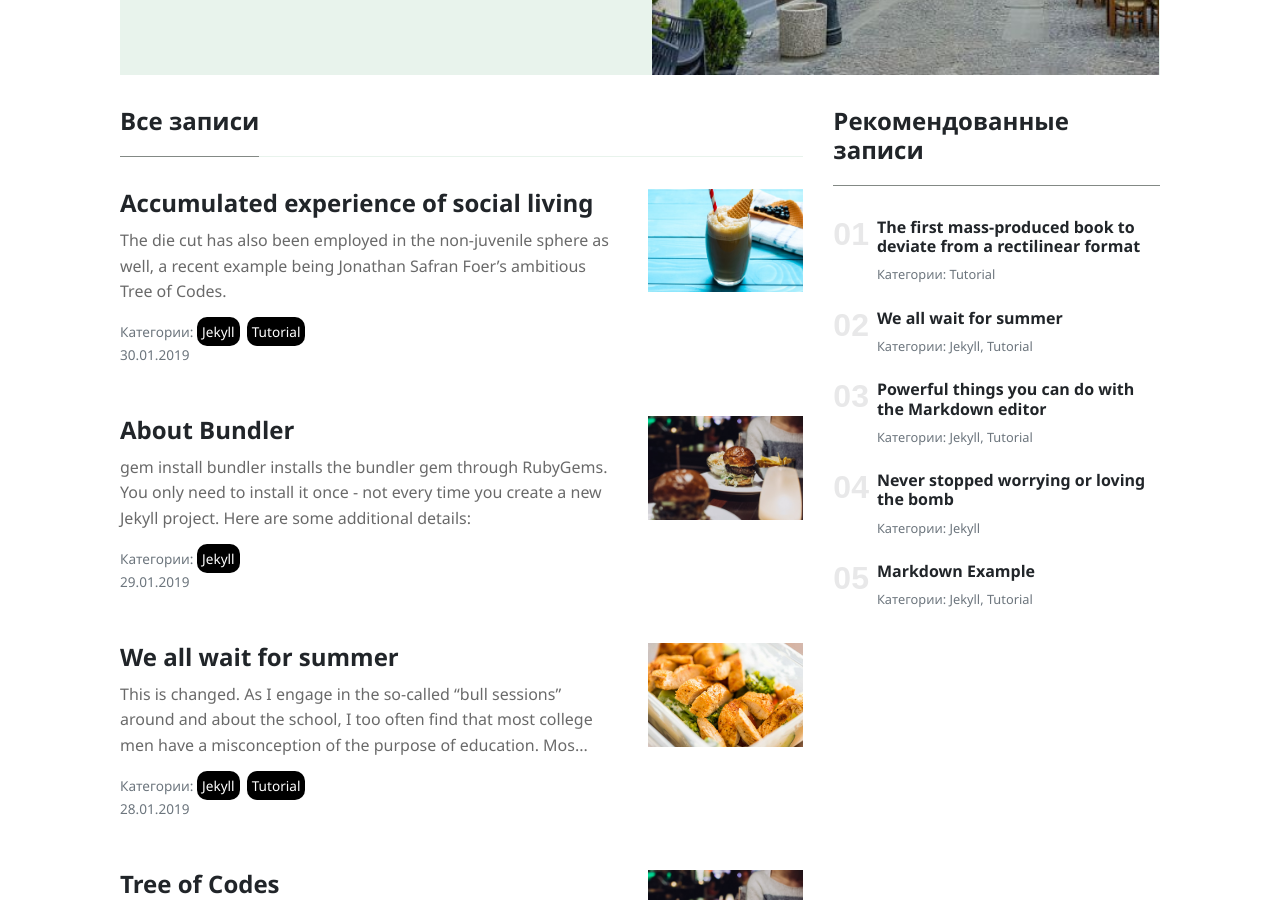
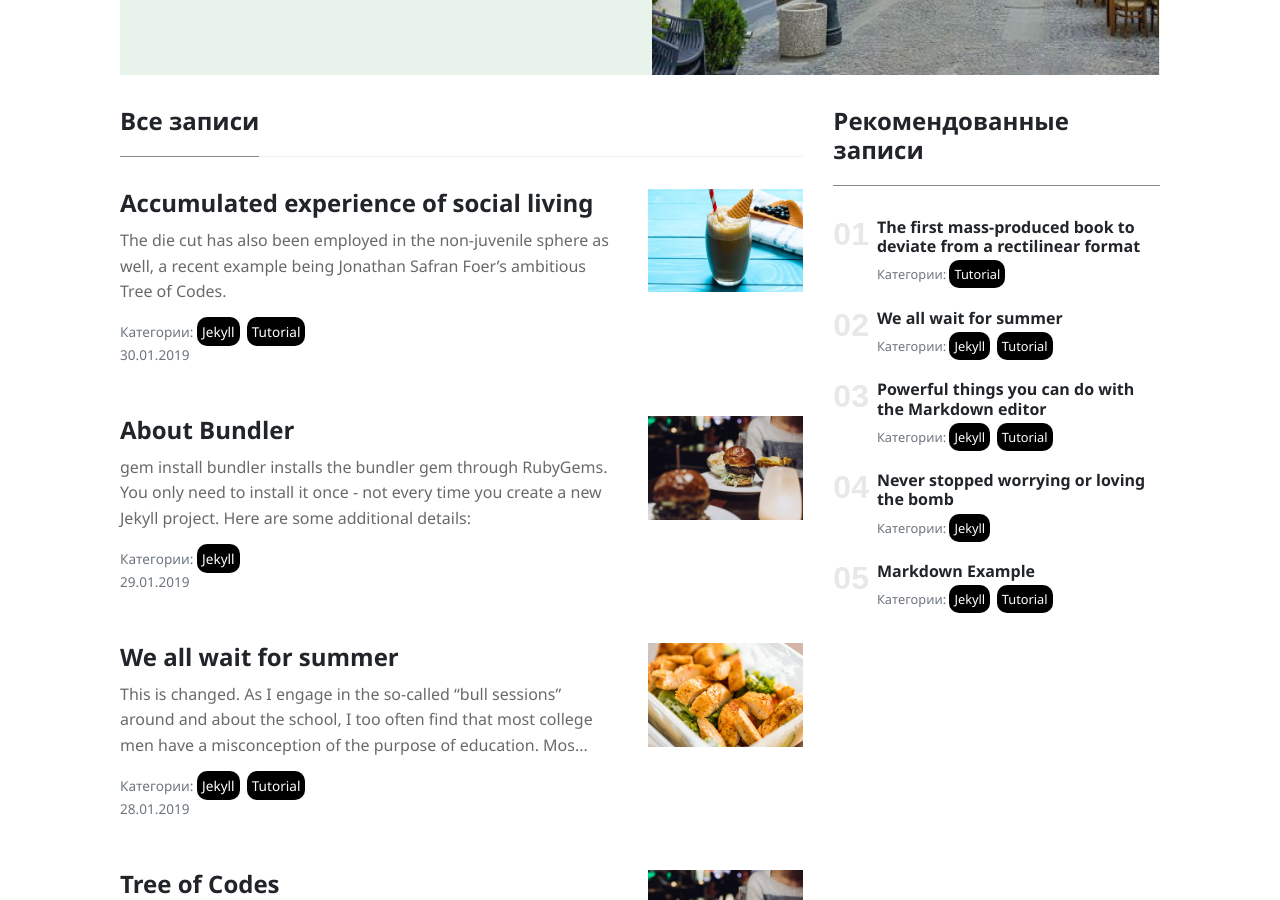
Before and after one commit to DaniilChizhevskii/Coding-Ti.me, a Jekyll site: the page built from index.html, in a window 1280 px wide and 900 px high, scrolled down 859 px. Built offline with Jekyll 4.4.1, drawn with Linux system fonts in a browser that asks for light colours; nearby versions of some CDN libraries; the list of posts is cut into pages by our own code.

Commit message:
Update sidebar-featured.html

```diff
--- a/_includes/sidebar-featured.html
+++ b/_includes/sidebar-featured.html
@@ -10,7 +10,7 @@
                 <span class="d-block text-muted">
                     Категории: <span class="catlist">
                     {% for category in post.categories %}
-                    <a class="text-capitalize text-muted smoothscroll" href="{{site.baseurl}}/categories.html#{{ category | downcase }}">{{ category }}</a><span class="sep">, </span>
+                    <a class="text-capitalize text-muted smoothscroll cat" href="{{site.baseurl}}/categories.html#{{ category | downcase }}">{{ category }}</a><span class="sep">&nbsp;</span>
                     {% endfor %}
                     </span>
                 </span>
```
